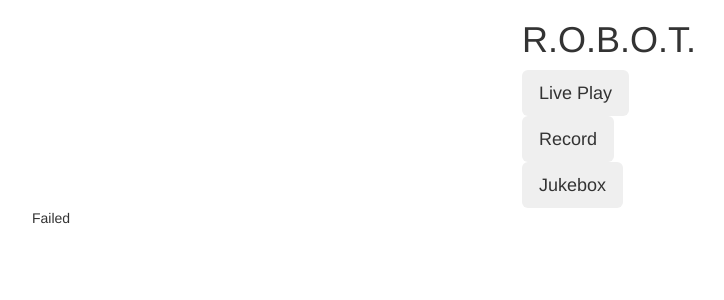
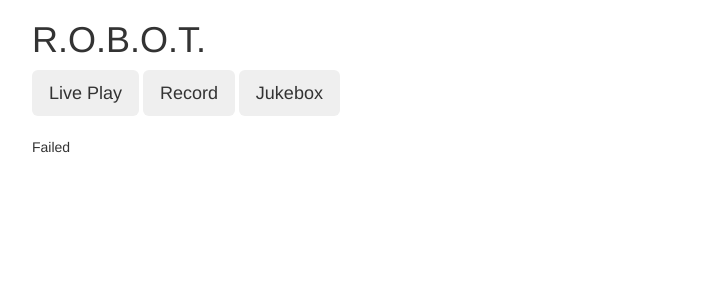
Before and after one commit to xunil/robot, a Python web app: template app/templates/index.html in a window 1280 px wide. Shown: the top 300 px of the page, without its empty margins (38-762 px from the left). Run offline with Jinja, Linux system fonts and the light colour scheme; the template is opened without the code that fills it, so the values that code supplies are empty; some libraries are stand-ins or nearby versions.

Commit message:
Fixed recording.  State machine is a little janky, but it should work.

```diff
--- a/app/templates/index.html
+++ b/app/templates/index.html
@@ -122,28 +122,45 @@
 
 {% block app_content %}
 
-<div class="col-sm-2 col-centered">
+
 <h1>R.O.B.O.T.</h1>
-    <div class="alert alert-primary alert-dismissible hidden" id="alerty" role="alert">
-          ...
-        <button type="button" class="close" data-dismiss="alert" aria-label="Close">
-          <span aria-hidden="true">&times;</span>
-        </button>
+<div class="row">
+    <div class="col">
+        <div class="alert alert-primary alert-dismissible hidden" id="alerty" role="alert">
+              ...
+            <button type="button" class="close" data-dismiss="alert" aria-label="Close">
+              <span aria-hidden="true">&times;</span>
+            </button>
+        </div>
     </div>
-    <div>
+</div>
+<div class="row">
+    <div class="col-sm-6">
         <button id="live_play" type="button" class="btn btn-lg" onclick="start_live_play()">Live Play</button>
         <button id="record" type="button" class="btn btn-lg" onclick="start_record()">Record</button>
         <button id="jukebox" type="button" class="btn btn-lg" onclick="start_jukebox()">Jukebox</button>
     </div>
+</div>
+
+<div class="row">
+<div class="col">
+<span>&nbsp;</span>
+</div>
+</div>
+
+
+<div class="row">
+<div class="col-sm-6">
     <div>
         {% if songs %}
-        <ul>
+        <ul class="list-group">
         {% for song in songs %}
-            <li><a href="#" class="songlink">{{ song }}</a></li>
+            <li class="list-group-item"><a href="#" class="songlink">{{ song }}</a></li>
         {% endfor %}
         {% endif %}
     </div>
 
+</div>
 </div>
 
 <!-- Button trigger modal
--- a/midiserver/command.py
+++ b/midiserver/command.py
@@ -9,9 +9,11 @@
     try:
         cmdsock = socket.socket(socket.AF_INET, socket.SOCK_STREAM)
         cmdsock.connect(('127.0.0.1', CMD_PORT))
+        print >>sys.stderr, '-- COMMAND -- Sending command %s' % (':'.join([cmd] + list(args)))
         cmdsock.sendall('%s\n' % (':'.join([cmd] + list(args))))
         reply = cmdsock.recv(4096)
         reply = reply.strip()
+        print >>sys.stderr, '-- COMMAND -- Received reply %s' % reply
     except socket.error as e:
         return (False, list(str(e)))
     finally:
--- a/midiserver/midiserver.py
+++ b/midiserver/midiserver.py
@@ -47,6 +47,7 @@
 
     def handle_command_channel(self):
         inputs = []
+        self.output_filename = None
         try:
             self.cmd = socket.socket(socket.AF_INET, socket.SOCK_STREAM)
             self.cmd.bind(('0.0.0.0', CMD_PORT))
@@ -80,7 +81,8 @@
                                 self.mode = LIVE_PLAY
                                 self.live_play_thread = Thread(target=self.handle_live_play, name='Live Play', args=())
                                 self.live_play_thread.start()
-                                reply = 'OK\n'
+                                reply = 'OK:%s\n' % basename(self.output_filename)
+                                self.output_filename = None
                             elif command == SINGLE_PLAY:
                                 self.mode = SINGLE_PLAY
                                 self.single_play_thread = Thread(target=self.handle_single_play, name='Single Play', args=args)
```
Also changed, not shown: TODO.md (+6 -7 lines).
